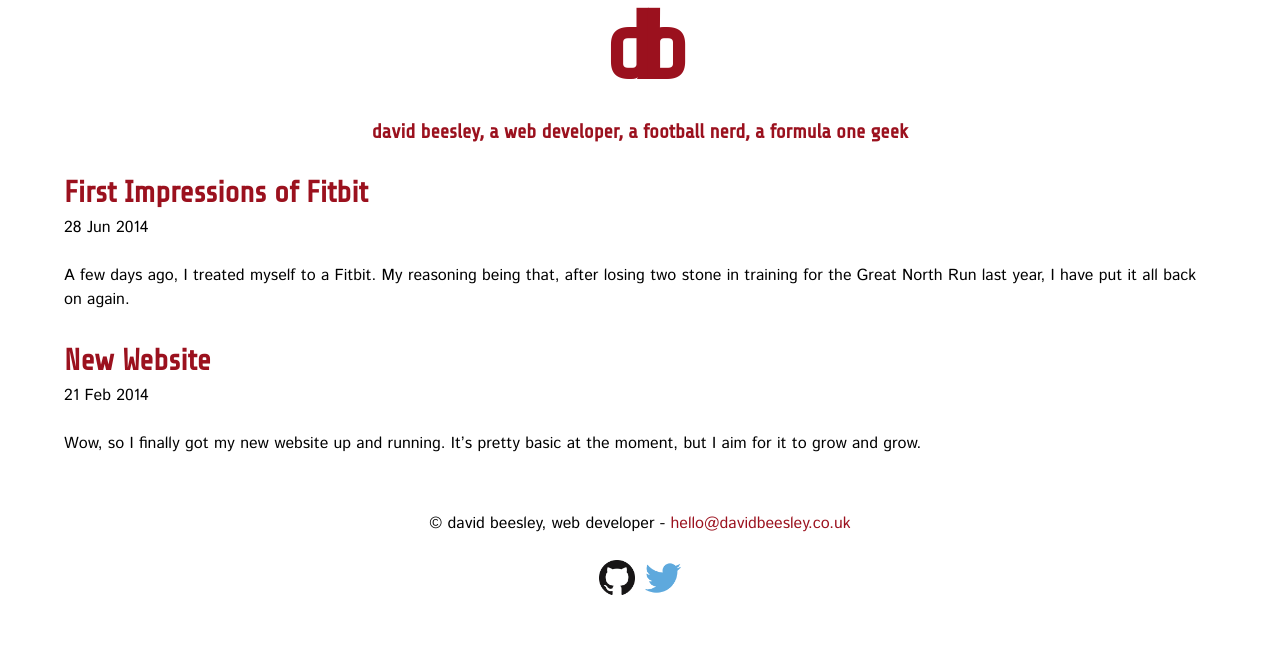
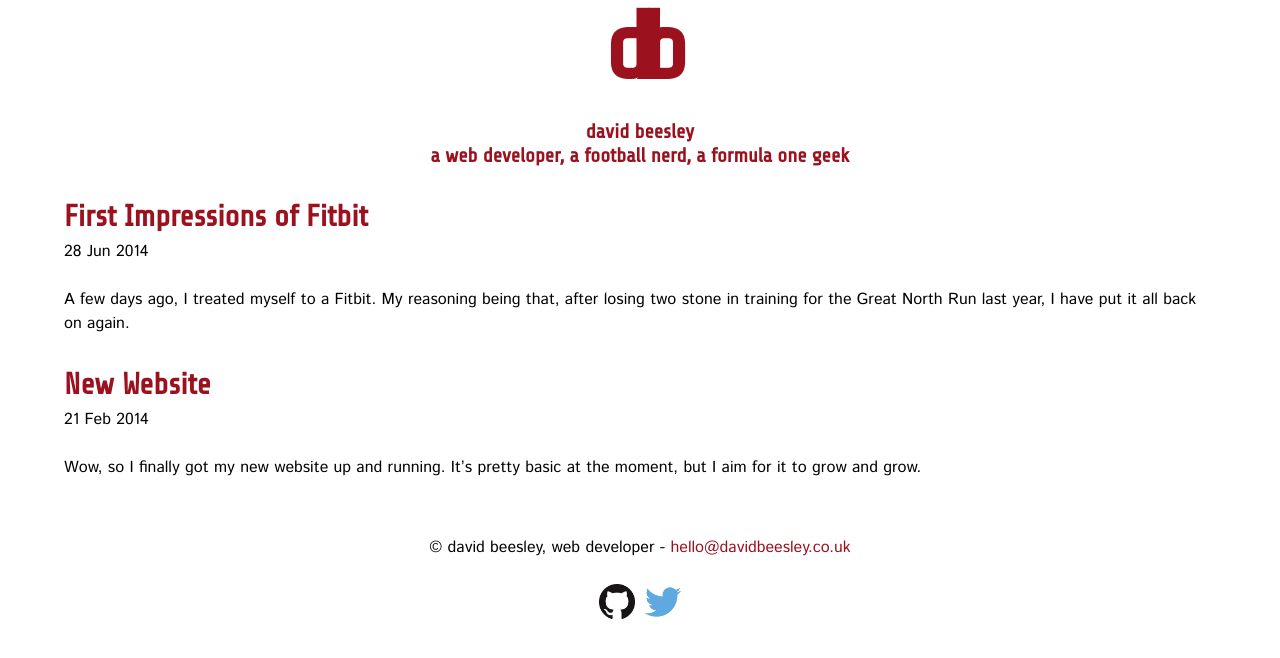
Before and after one commit to davebeesley/davebeesley.github.io, a Jekyll site: the page built from index.html, in a window 1280 px wide. Shown: the top 658 px of the page. Built offline with Jekyll 4.4.1, drawn with Linux system fonts in a browser that asks for light colours; Markdown is read by kramdown in place of the engine named in the settings.

Commit message:
Further amended title

```diff
--- a/_includes/header.html
+++ b/_includes/header.html
@@ -1,4 +1,4 @@
 <div class="site-header">
 	<h1 class="title gamma giga db"><a href="/">db</a></h1>
-	<h2 class="delta">david beesley, a web developer, a football nerd, a formula one geek</h2>
+	<h2 class="delta">david beesley<br>a web developer, a football nerd, a formula one geek</h2>
 </div>
```
